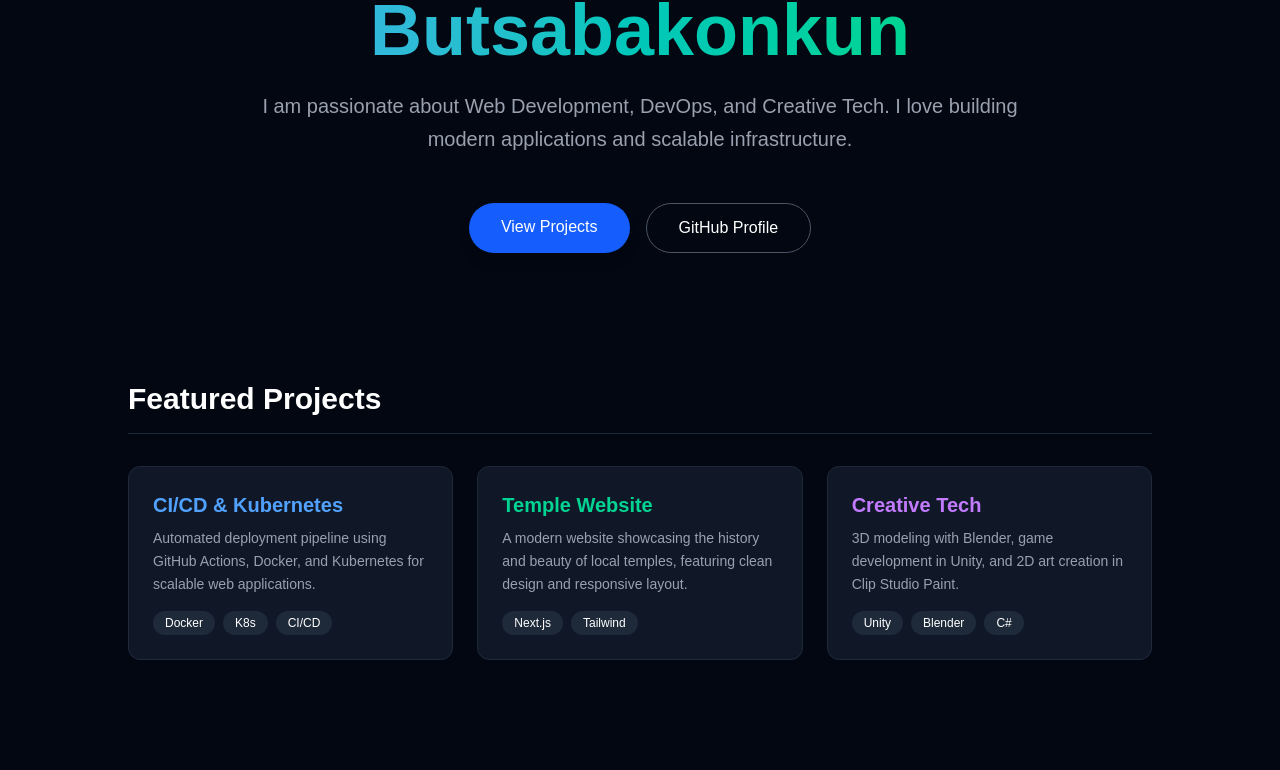
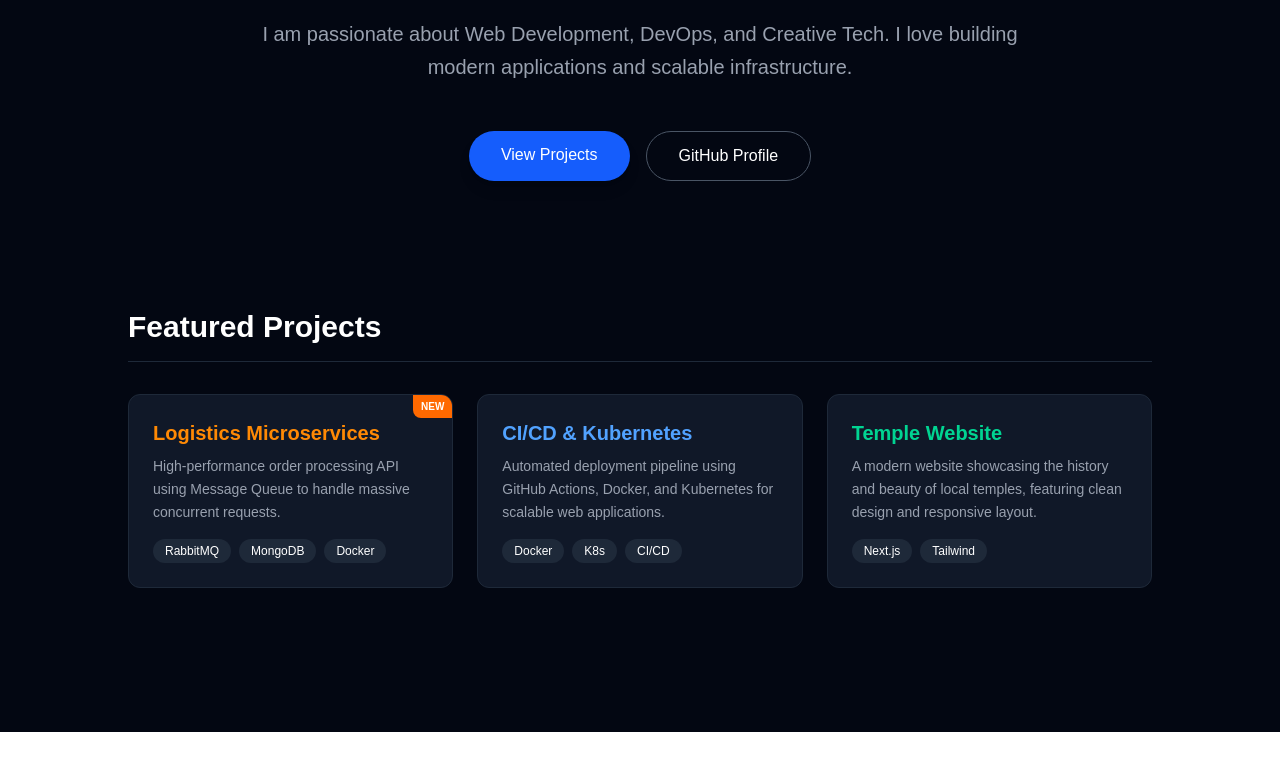
Before and after one commit to krittaphat054-lgtm/my-portfolio, a Next.js app: page / in a window 1280 px wide. Shown: the part 470-1240 px from the top of the page. After the commit the page ends 1202 px from the top, so only its background shows below. Built offline with nearby package versions, Linux system fonts and the light colour scheme.

Commit message:
Add Logistics Microservices Project to Portfolio

```diff
--- a/app/page.tsx
+++ b/app/page.tsx
@@ -18,7 +18,7 @@ export default function Home() {
           Welcome to my portfolio
         </p>
         <h1 className="text-5xl md:text-7xl font-bold">
-          Hi, I'm <span className="text-transparent bg-clip-text bg-gradient-to-r from-blue-400 to-emerald-400">Krittaphat Butsabakonkun</span>
+          Hi, I'm <span className="text-transparent bg-clip-text bg-gradient-to-r from-blue-400 to-emerald-400">Krittaphat</span>
         </h1>
         <p className="text-gray-400 text-lg md:text-xl leading-relaxed">
           I am passionate about Web Development, DevOps, and Creative Tech.
@@ -26,11 +26,9 @@ export default function Home() {
         </p>
 
         <div className="flex justify-center gap-4 pt-6">
-          {/* อัปเกรดปุ่มให้เลื่อนลงไปที่ ID projects */}
           <a href="#projects" className="px-8 py-3 bg-blue-600 hover:bg-blue-700 rounded-full font-medium transition-all duration-300 shadow-lg hover:shadow-blue-500/25">
             View Projects
           </a>
-          {/* อัปเกรดปุ่มให้เด้งไปที่ GitHub */}
           <a href="https://github.com/krittaphat054-lgtm" target="_blank" rel="noopener noreferrer" className="px-8 py-3 border border-gray-600 hover:border-white rounded-full font-medium transition-all duration-300">
             GitHub Profile
           </a>
@@ -38,13 +36,26 @@ export default function Home() {
       </div>
 
       {/* --- โซนที่ 2: Projects Showcase --- */}
-      {/* เพิ่ม id="projects" ไว้ตรงนี้ เพื่อให้ปุ่ม View Projects วิ่งมาหา */}
       <div id="projects" className="mt-32 w-full max-w-5xl pb-20 scroll-mt-12">
         <h2 className="text-3xl font-bold border-b border-gray-800 pb-4 mb-8">Featured Projects</h2>
 
         <div className="grid grid-cols-1 md:grid-cols-2 lg:grid-cols-3 gap-6">
 
-          {/* ผลงานที่ 1: DevOps & K8s */}
+          {/* 🌟 ผลงานใหม่ล่าสุด: Logistics API (ใส่เป็นใบแรกให้เตะตา HR!) */}
+          <div className="bg-gray-900 border border-gray-800 p-6 rounded-xl hover:border-orange-500 transition-all duration-300 cursor-pointer hover:-translate-y-2 relative overflow-hidden">
+            <div className="absolute top-0 right-0 bg-orange-500 text-white text-[10px] font-bold px-2 py-1 rounded-bl-lg">NEW</div>
+            <h3 className="text-xl font-bold text-orange-400 mb-2">Logistics Microservices</h3>
+            <p className="text-gray-400 text-sm mb-4 leading-relaxed">
+              High-performance order processing API using Message Queue to handle massive concurrent requests.
+            </p>
+            <div className="flex flex-wrap gap-2">
+              <span className="px-3 py-1 bg-gray-800 text-xs rounded-full font-medium">RabbitMQ</span>
+              <span className="px-3 py-1 bg-gray-800 text-xs rounded-full font-medium">MongoDB</span>
+              <span className="px-3 py-1 bg-gray-800 text-xs rounded-full font-medium">Docker</span>
+            </div>
+          </div>
+
+          {/* ผลงานที่ 2: DevOps & K8s */}
           <div className="bg-gray-900 border border-gray-800 p-6 rounded-xl hover:border-blue-500 transition-all duration-300 cursor-pointer hover:-translate-y-2">
             <h3 className="text-xl font-bold text-blue-400 mb-2">CI/CD & Kubernetes</h3>
             <p className="text-gray-400 text-sm mb-4 leading-relaxed">
@@ -57,7 +68,7 @@ export default function Home() {
             </div>
           </div>
 
-          {/* ผลงานที่ 2: Temple Website */}
+          {/* ผลงานที่ 3: Temple Website */}
           <div className="bg-gray-900 border border-gray-800 p-6 rounded-xl hover:border-emerald-500 transition-all duration-300 cursor-pointer hover:-translate-y-2">
             <h3 className="text-xl font-bold text-emerald-400 mb-2">Temple Website</h3>
             <p className="text-gray-400 text-sm mb-4 leading-relaxed">
@@ -69,19 +80,6 @@ export default function Home() {
             </div>
           </div>
 
-          {/* ผลงานที่ 3: Creative Tech */}
-          <div className="bg-gray-900 border border-gray-800 p-6 rounded-xl hover:border-purple-500 transition-all duration-300 cursor-pointer hover:-translate-y-2">
-            <h3 className="text-xl font-bold text-purple-400 mb-2">Creative Tech</h3>
-            <p className="text-gray-400 text-sm mb-4 leading-relaxed">
-              3D modeling with Blender, game development in Unity, and 2D art creation in Clip Studio Paint.
-            </p>
-            <div className="flex flex-wrap gap-2">
-              <span className="px-3 py-1 bg-gray-800 text-xs rounded-full font-medium">Unity</span>
-              <span className="px-3 py-1 bg-gray-800 text-xs rounded-full font-medium">Blender</span>
-              <span className="px-3 py-1 bg-gray-800 text-xs rounded-full font-medium">C#</span>
-            </div>
-          </div>
-
         </div>
       </div>
 
```
